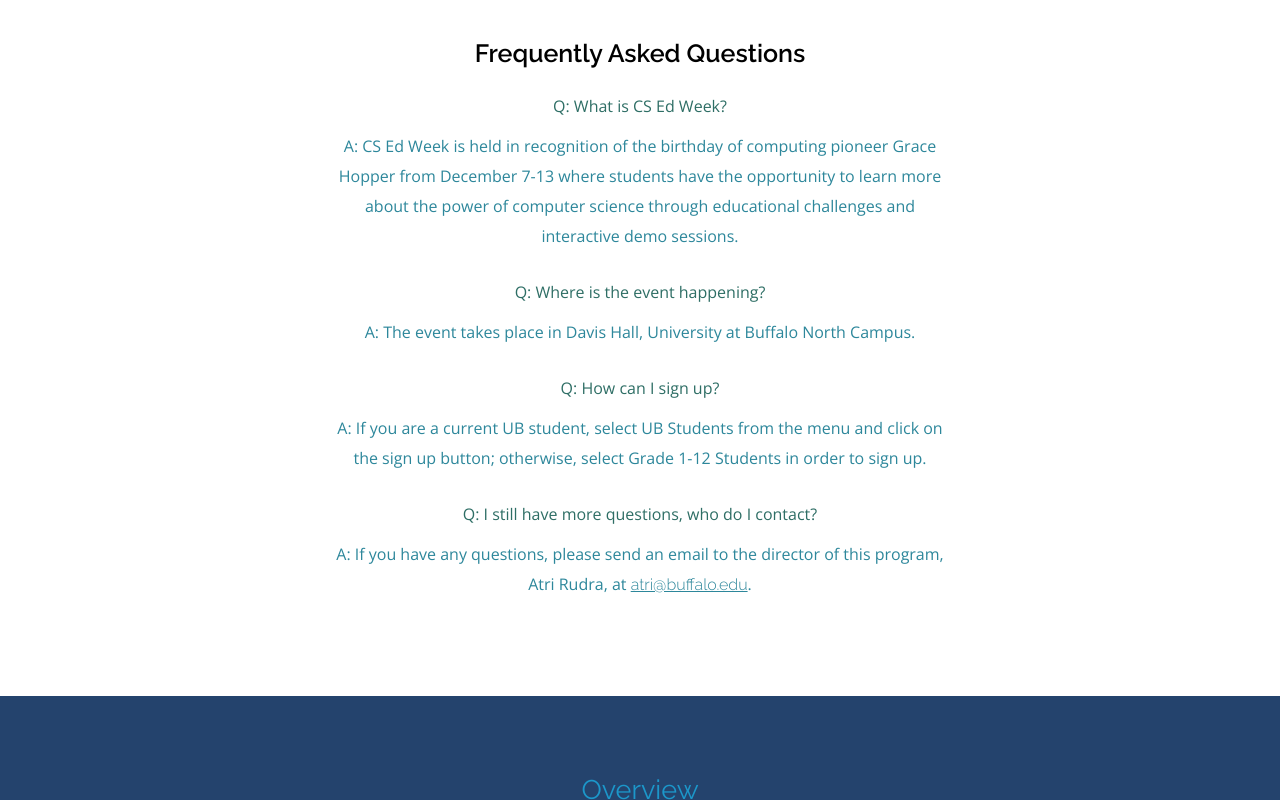
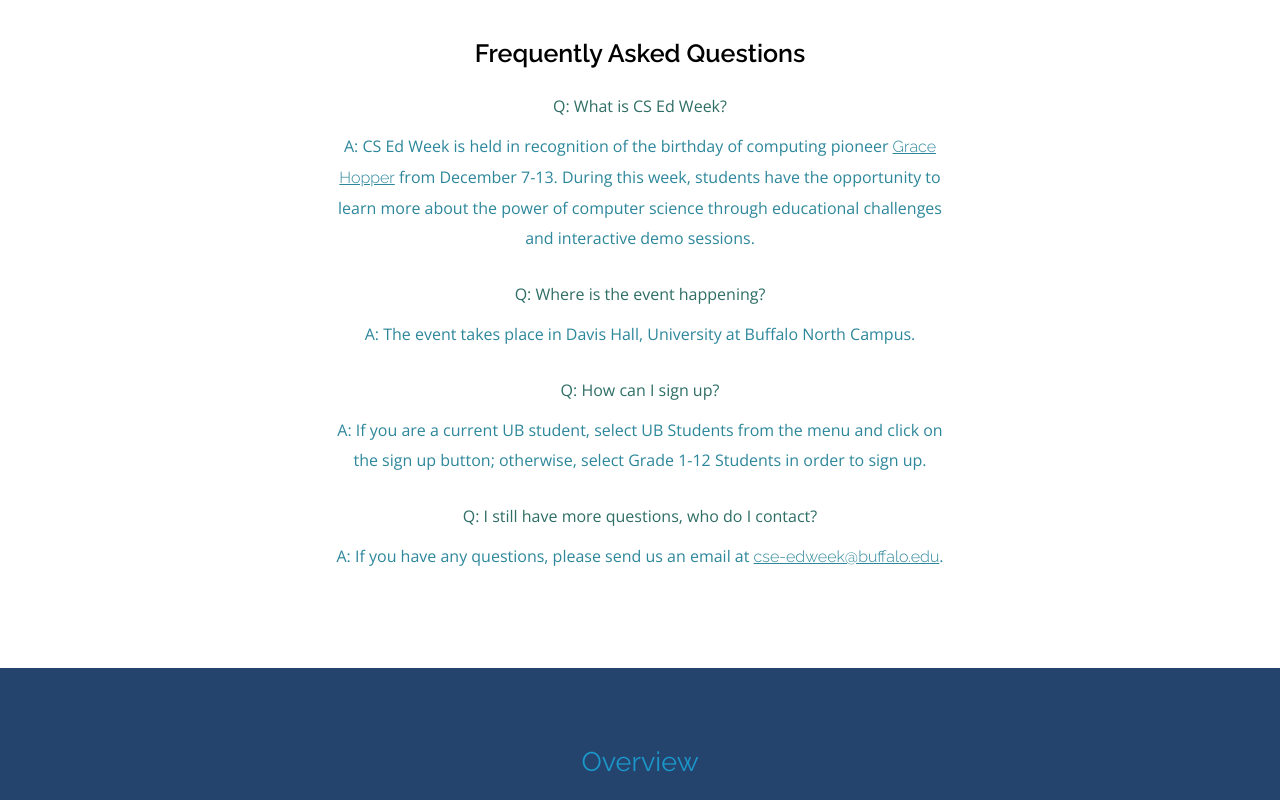
Before and after one commit to Gela/gela.github.io, a plain HTML site: page csedweek/index.html in a window 1280 px wide. Shown: the part 696-1496 px from the top of the page. Drawn offline with nearby package versions, Linux system fonts and the light colour scheme.

Commit message:
new email

```diff
--- a/csedweek/index.html
+++ b/csedweek/index.html
@@ -62,7 +62,7 @@
     	<div class="container">
         	<h2>Frequently Asked Questions</h2>
             <p class="question">Q: What is CS Ed Week?</p>
-            <p class="answer">A: CS Ed Week is held in recognition of the birthday of computing pioneer Grace Hopper from December 7-13 where students have the opportunity to learn more about the power of computer science through educational challenges and interactive demo sessions.</p>
+            <p class="answer">A: CS Ed Week is held in recognition of the birthday of computing pioneer <a href="https://en.wikipedia.org/wiki/Grace_Hopper">Grace Hopper</a> from December 7-13. During this week, students have the opportunity to learn more about the power of computer science through educational challenges and interactive demo sessions.</p>
 
             <br />
 
@@ -77,7 +77,7 @@
             <br />
 
             <p class="question">Q: I still have more questions, who do I contact?</p>
-            <p class="answer">A: If you have any questions, please send an email to the director of this program, Atri Rudra, at <a href="mailto:atri@buffalo.edu">atri@buffalo.edu</a>.</p>
+            <p class="answer">A: If you have any questions, please send us an email at <a href="mailto:cse-edweek@buffalo.edu">cse-edweek@buffalo.edu</a>.</p>
 
             <br />
 
```
Also changed, not shown: csedweek/contact.html (+1 -1 lines).
